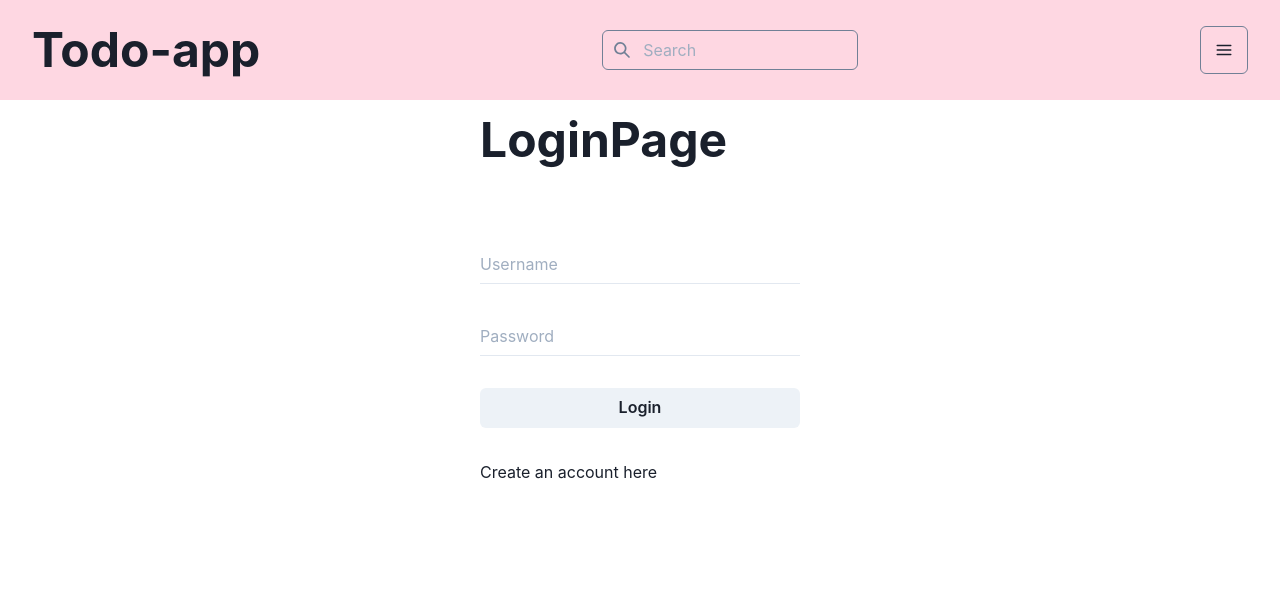
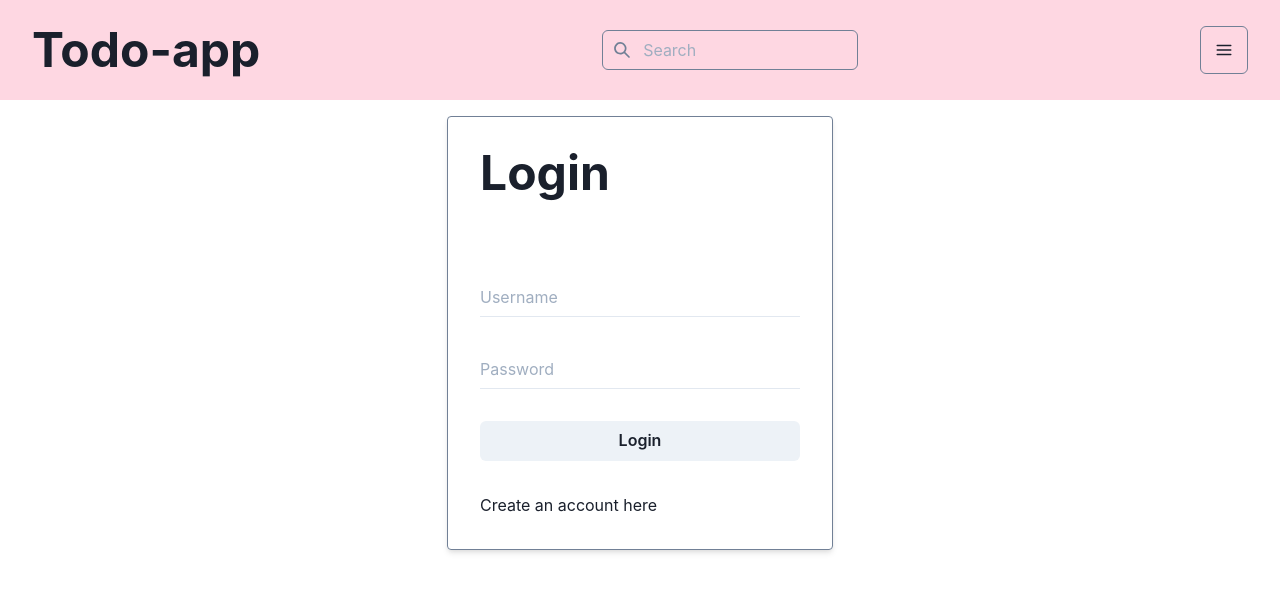
Before and after one commit to MattiasSoderberg/todo-app, a React (Create React App) app in the folder client/: page /login in a window 1280 px wide. Shown: the top 592 px of the page. Built offline with nearby package versions, Linux system fonts and the light colour scheme.

Commit message:
Add border and shadow

```diff
--- a/client/src/pages/LoginPage.jsx
+++ b/client/src/pages/LoginPage.jsx
@@ -29,8 +29,14 @@ export default function LoginPage() {
     }
 
     return (
-        <Box>
-            <Heading mb="5rem" as="h1" size="2xl">LoginPage</Heading>
+        <Box
+            border="1px"
+            borderColor="gray.500"
+            borderRadius="4"
+            p="2rem"
+            shadow="md"
+        >
+            <Heading mb="5rem" as="h1" size="2xl">Login</Heading>
 
             <form onSubmit={handleOnSubmit}>
                 <Stack spacing="2rem" w="20rem" mb="2rem">
--- a/client/src/pages/UserCreatePage.jsx
+++ b/client/src/pages/UserCreatePage.jsx
@@ -1,6 +1,6 @@
 import React, { useState } from 'react'
 import { useNavigate } from 'react-router-dom'
-import { Box, Button, Heading, Input, Stack, Text } from "@chakra-ui/react"
+import { Box, Button, Heading, Input, Stack } from "@chakra-ui/react"
 
 export default function UserCreatePage() {
     const [username, setUsername] = useState("")
@@ -25,7 +25,13 @@ export default function UserCreatePage() {
             .then(data => navigate("/login"))
     }
     return (
-        <Box>
+        <Box
+            border="1px"
+            borderColor="gray.500"
+            borderRadius="4"
+            p="2rem"
+            shadow="md"
+        >
             <Heading mb="5rem" as="h1" size="2xl">Create User</Heading>
 
             <form onSubmit={handleOnSubmit}>
```
